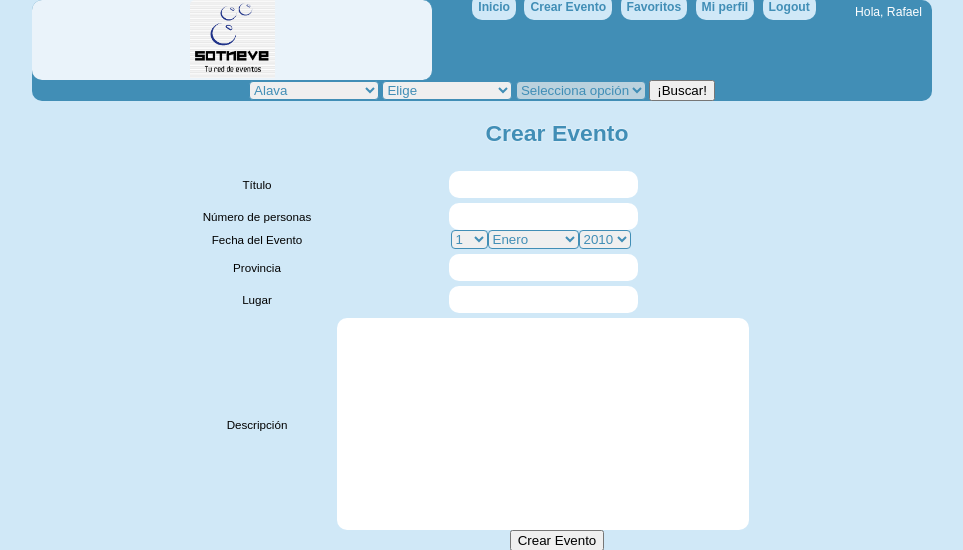
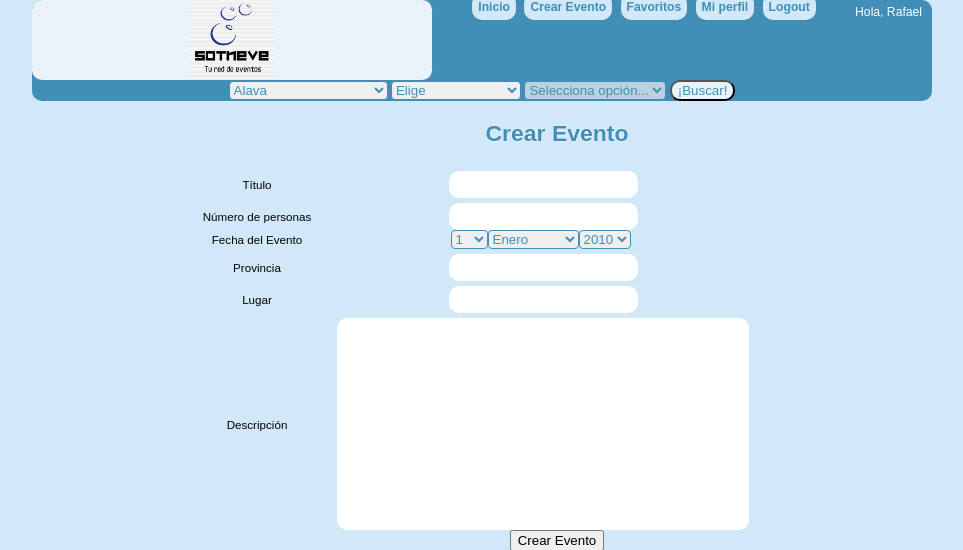
Before and after one commit to FarK/sotneve, a PHP site: page /crearEvento.php in a window 1280 px wide. Shown: the top 550 px of the page, without its empty margins (158-1121 px from the left). Run offline with PHP 8.4, Linux system fonts and the light colour scheme; the visitor is signed in with stand-in values (Sample User, id 1); data comes from the database, SQL or seed files in the repository.

Commit message:
Arreglada la barra del buscador

```diff
--- a/includes/buscarevento.php
+++ b/includes/buscarevento.php
@@ -34,14 +34,16 @@ function generaTipos() {
 
 <form name="form" method="get" action="generabusqueda.php">
 	<div id="buscador" name="buscador" style="width:600px;">
-			<select class="selbusc" name="provincia" id="provincia">
+		<div class='opcion'>
+			<select  name="provincia" id="provincia">
 				<?php
 				if ($conectado) {
 					generaOption($bd, 'nombre', 'provincias');
 				}
 				?>
 			</select>
-
+		</div>
+		<div class='opcion'>
 			<?php
 			if ($conectado) {
 				generaTipos();
@@ -50,12 +52,16 @@ function generaTipos() {
 
 			$conectado = false;
 			?>
-
-			<select class="selbusc" disabled="disabled" name="subtipos" id="subtipos">
+		</div>
+		<div class='opcion'>
+			<select disabled="disabled" name="subtipos" id="subtipos">
 				<option value="0">Selecciona opci&oacute;n...</option>
 			</select>
-			<button type="submit" class="boton">
+		</div>
+		<div class='opcion'>
+			<button type="submit" id="btnbuscar">
 				&iexcl;Buscar!
 			</button>
+		</div>
 	</div>
 </form>
--- a/styles/general.css
+++ b/styles/general.css
@@ -133,16 +133,17 @@ div#husuario {
 	text-align: right;
 }
 
+div.opcion{
+	display:inline-block;
+}
+
 div #buscador {/*No es de estas lineas el problema de que el buscador desapararezca*/
 	display: inline-block;
 }
-
-
 #btnbuscar {
 	background-color: #eaf3fa;
 	color: #418eb6;
-	/*border-radius: 10px 10px;*/
-	position: absolute;
+	border-radius: 10px 10px;
 }
 
 div.contenido{
```
